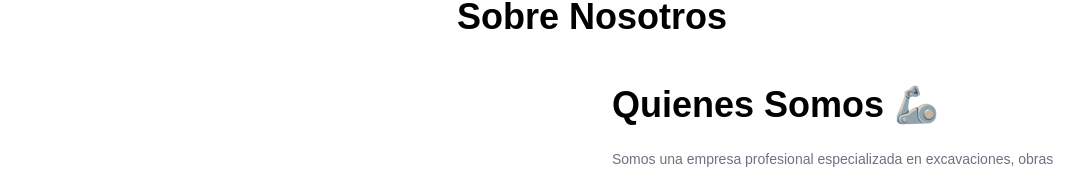
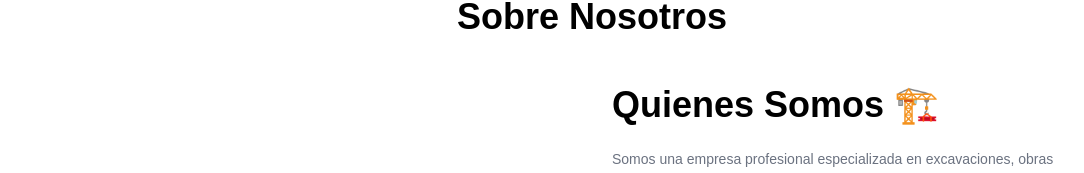
Before and after one commit to wacho91/DRAEX, a React (Vite) app: page / in a window 1280 px wide. Shown: the part 779-952 px from the top of the page, without its empty margins (48-1132 px from the left). Built offline with nearby package versions, Linux system fonts and the light colour scheme; a web font is replaced by a local one.

Commit message:
SECOND CHANGES

```diff
--- a/src/Components/About Us/About_us.jsx
+++ b/src/Components/About Us/About_us.jsx
@@ -13,7 +13,7 @@ const About_us = () => {
                 </div>
                 {/*Text Section*/}
                 <div className="space-y-5 flex justify-center flex-col xl:max-w-[500px]">
-                    <h2 className="text-4xl font-bold">Quienes Somos 🦾</h2>
+                    <h2 className="text-4xl font-bold">Quienes Somos 🏗️</h2>
                     <p className="text-gray-500 text-sm leading-7">
                         Somos una empresa profesional especializada en excavaciones,
                         obras hidráulicas y pilotajes con más de veinte (23) años de experiencia;
```
